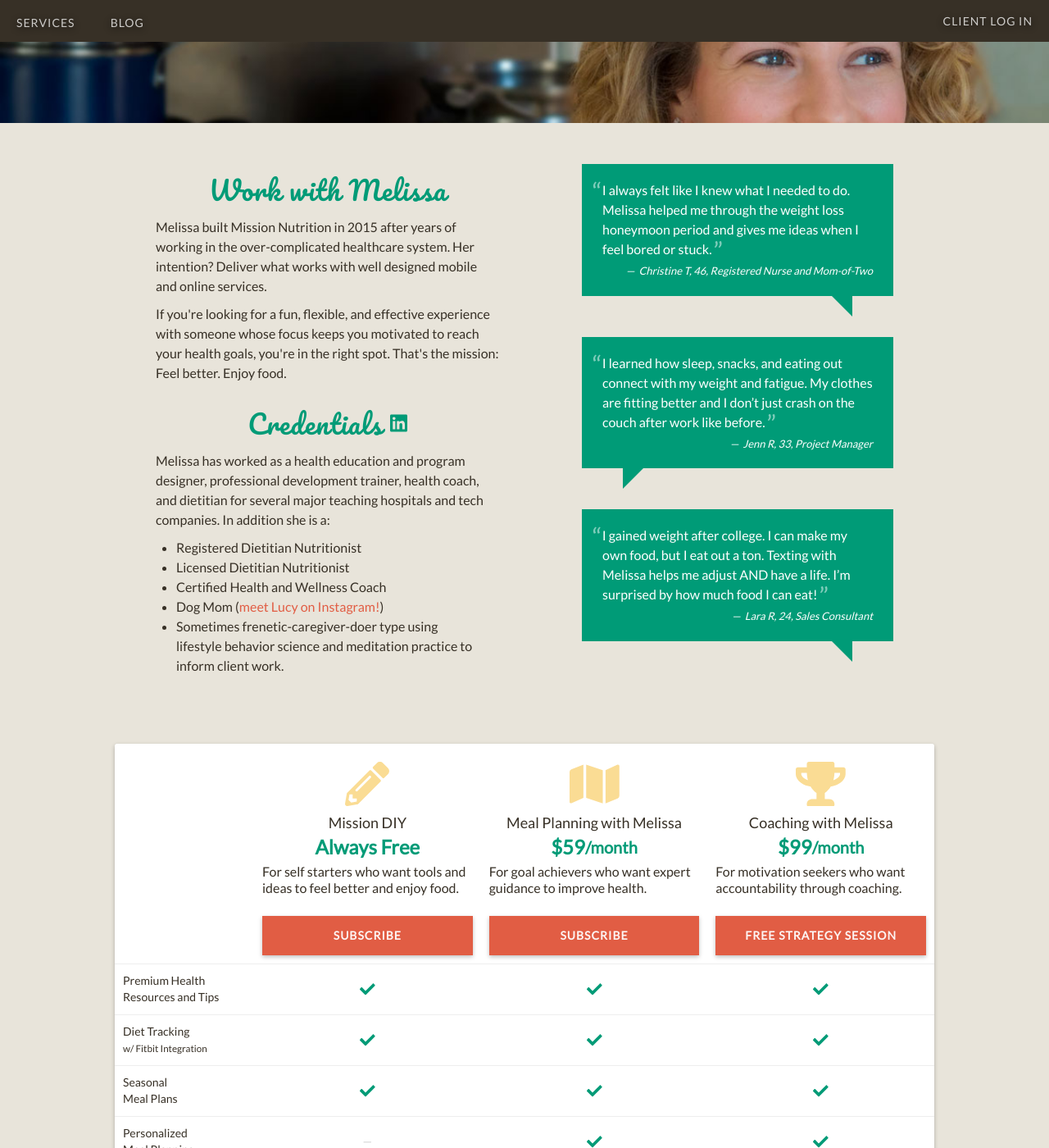
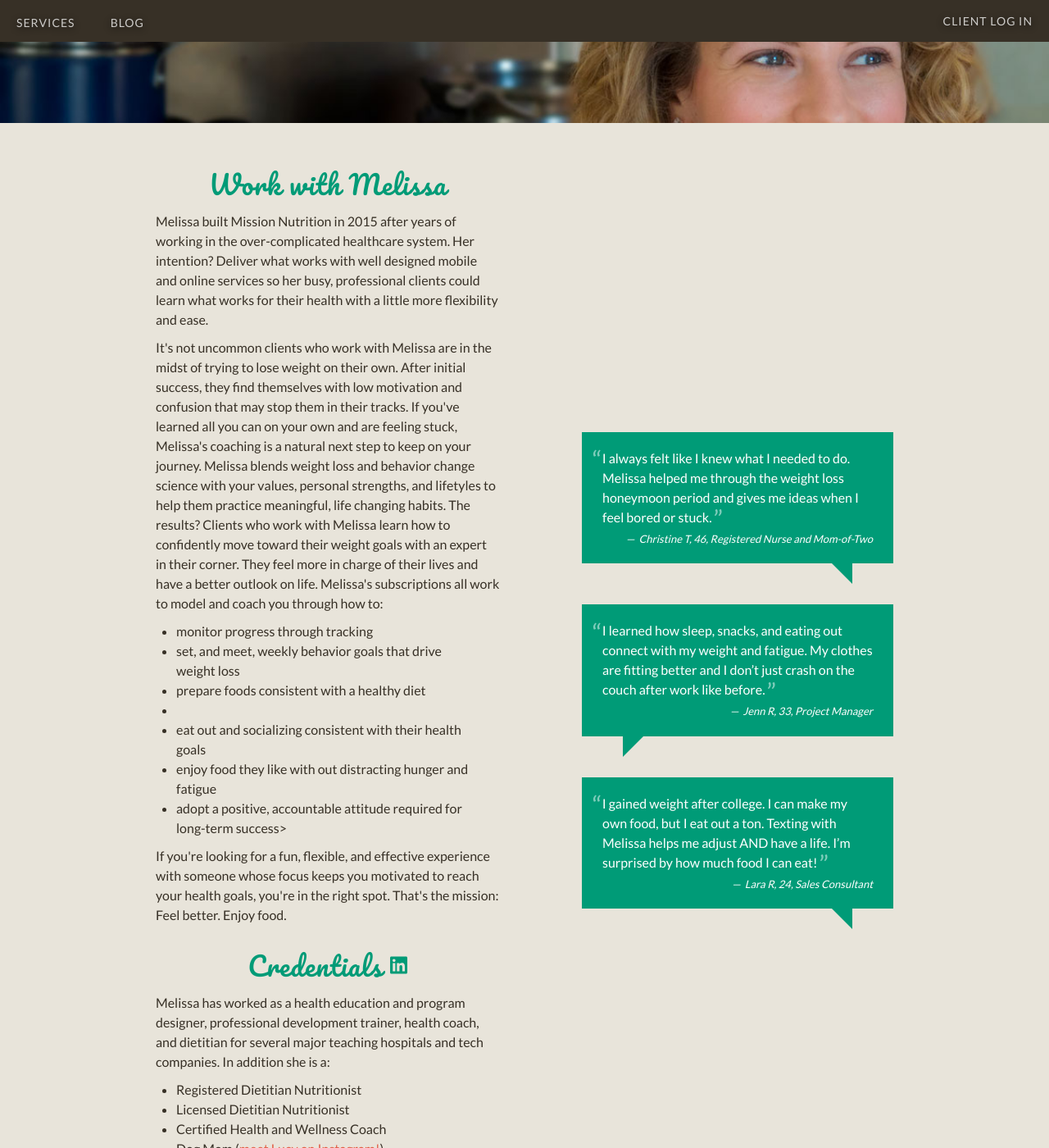
Before and after one commit to davelandry/missionnutrition, a Jekyll site: the page built from index.html, in a window 1280 px wide and 1400 px high, scrolled down 450 px. Shown: the whole window at 82% size. Built offline with Jekyll 4.4.1, drawn with Linux system fonts in a browser that asks for light colours; nearby versions of some CDN libraries.

Commit message:
work with melissa expanded

```diff
--- a/_includes/Bio.html
+++ b/_includes/Bio.html
@@ -3,9 +3,20 @@
   <h2>Work with Melissa</h2>
 
   <p>
-     Melissa built Mission Nutrition in 2015 after years of working in the over-complicated healthcare system. Her intention? Deliver what works with well designed mobile and online services.
+     Melissa built Mission Nutrition in 2015 after years of working in the over-complicated healthcare system. Her intention? Deliver what works with well designed mobile and online services so her busy, professional clients could learn what works for their health with a little more flexibility and ease.
   </p>
 
+  <p>
+   It's not uncommon clients who work with Melissa are in the midst of trying to lose weight on their own. After initial success, they find themselves with low motivation and confusion that may stop them in their tracks. If you've learned all you can on your own and are feeling stuck, Melissa's coaching is a natural next step to keep on your journey. Melissa blends weight loss and behavior change science with your values, personal strengths, and lifetyles to help them practice meaningful, life changing habits. The results? Clients who work with Melissa learn how to confidently move toward their weight goals with an expert in their corner. They feel more in charge of their lives and have a better outlook on life. Melissa's subscriptions all work to model and coach you through how to:
+  </p>
+  <ul>
+    <li> monitor progress through tracking </li>
+    <li> set, and meet, weekly behavior goals that drive weight loss </li>
+    <li> prepare foods consistent with a healthy diet <li>
+    <li> eat out and socializing consistent with their health goals </li>
+    <li> enjoy food they like with out distracting hunger and fatigue </li>
+    <li> adopt a positive, accountable attitude required for long-term success>
+  </ul>
   <p>
     If you're looking for a fun, flexible, and effective experience with someone whose focus keeps you motivated to reach your health goals, you're in the right spot. That's the mission: Feel better. Enjoy food.
   </p>
```
